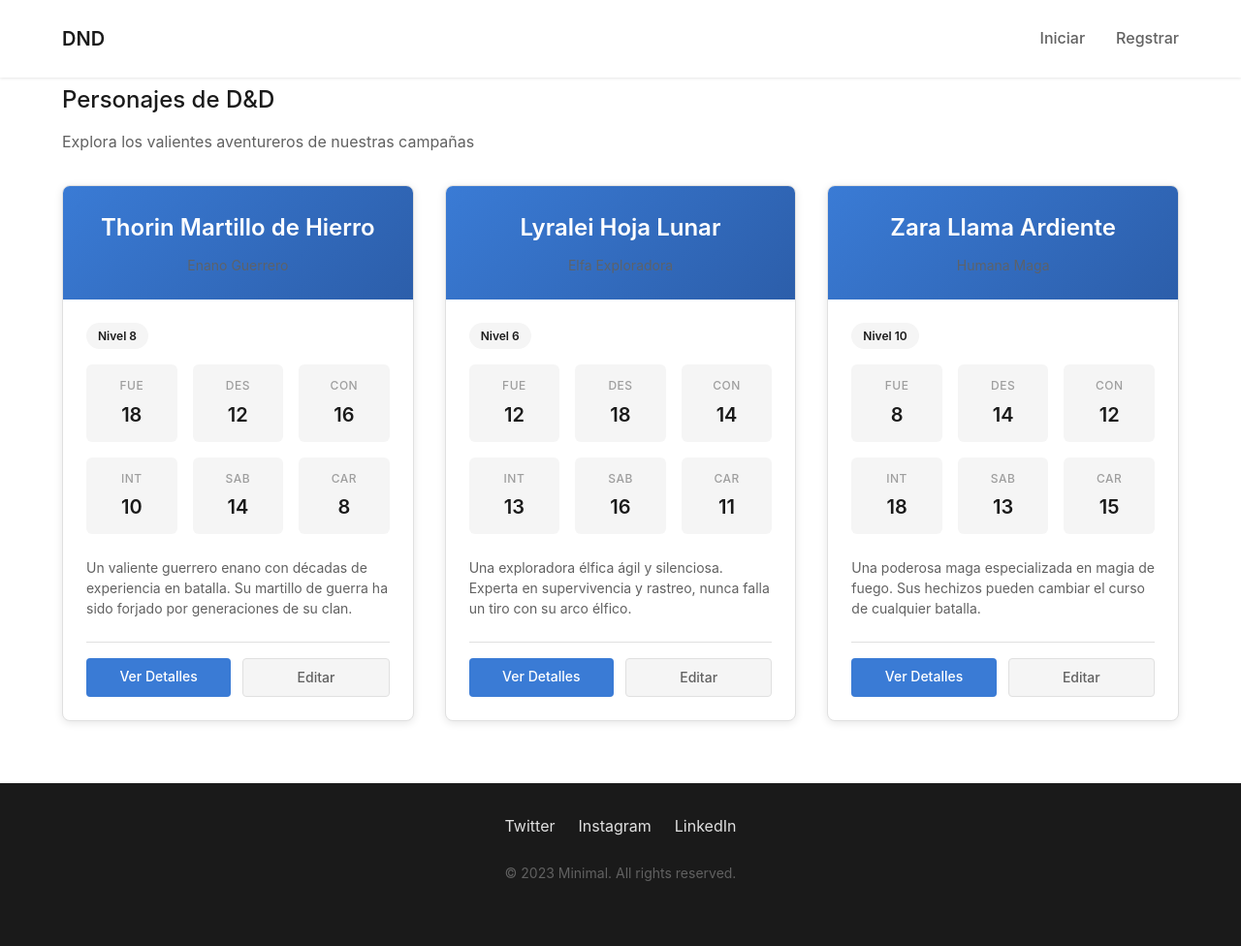
After one commit to NahuCampo/DND-python-version, a Flask app: page /personaje/crear in a window 1280 px wide. The commit adds this page. Shown: the whole page at 97% size. Run offline with Flask 3, Linux system fonts and the light colour scheme.

Commit message:
vista de cartas de personajes

```diff
--- a/app.py
+++ b/app.py
@@ -9,6 +9,9 @@ app = Flask(__name__)
 def index():
     return render_template('index.html')
 
+@app.route('/personaje/crear')
+def crearPersonaje():
+    return render_template('personajes.html')
 
 if __name__ == '__main__':
     app.run(debug=True)
--- a/static/styles.css
+++ b/static/styles.css
@@ -46,7 +46,7 @@ h2 {
 p {
     font-size: 1rem;
     color: var(--gray-700);
-    max-width: 60ch;
+    max-width: auto;
     margin-bottom: 2rem;
 }
 
@@ -151,6 +151,150 @@ footer {
     font-size: 0.875rem;
 }
 
+/* Cards Section */
+.cards-section {
+    padding: 4rem 5%;
+    margin-top: 25px;
+    background-color: var(--white);
+}
+
+.cards-container {
+    max-width: 1200px;
+    margin: 0 auto;
+}
+
+.cards-grid {
+    display: grid;
+    grid-template-columns: repeat(auto-fit, minmax(300px, 1fr));
+    gap: 2rem;
+    margin-top: 2rem;
+}
+
+/* Character Card */
+.character-card {
+    background-color: var(--white);
+    border-radius: 8px;
+    box-shadow: 0 2px 8px rgba(0, 0, 0, 0.1);
+    overflow: hidden;
+    transition: all 0.3s ease;
+    border: 1px solid var(--gray-300);
+}
+
+.character-card:hover {
+    transform: translateY(-4px);
+    box-shadow: 0 8px 24px rgba(0, 0, 0, 0.15);
+}
+
+.card-header {
+    background: linear-gradient(135deg, var(--accent), var(--accent-hover));
+    color: var(--white);
+    padding: 1.5rem;
+    text-align: center;
+}
+
+.character-name {
+    font-size: 1.5rem;
+    font-weight: 600;
+    margin-bottom: 0.5rem;
+}
+
+.character-class-race {
+    font-size: 0.875rem;
+    opacity: 0.9;
+    margin-bottom: 0;
+}
+
+.card-body {
+    padding: 1.5rem;
+}
+
+.character-level {
+    display: inline-block;
+    background-color: var(--gray-100);
+    color: var(--black);
+    padding: 0.25rem 0.75rem;
+    border-radius: 20px;
+    font-size: 0.75rem;
+    font-weight: 600;
+    margin-bottom: 1rem;
+}
+
+.stats-grid {
+    display: grid;
+    grid-template-columns: repeat(3, 1fr);
+    gap: 1rem;
+    margin-bottom: 1.5rem;
+}
+
+.stat-item {
+    text-align: center;
+    padding: 0.75rem;
+    background-color: var(--gray-100);
+    border-radius: 6px;
+}
+
+.stat-label {
+    font-size: 0.75rem;
+    color: var(--gray-500);
+    font-weight: 500;
+    text-transform: uppercase;
+    letter-spacing: 0.5px;
+    margin-bottom: 0.25rem;
+}
+
+.stat-value {
+    font-size: 1.25rem;
+    font-weight: 600;
+    color: var(--black);
+}
+
+.character-description {
+    font-size: 0.875rem;
+    color: var(--gray-700);
+    line-height: 1.5;
+    margin-bottom: 1.5rem;
+}
+
+.card-footer {
+    display: flex;
+    gap: 0.75rem;
+    padding-top: 1rem;
+    border-top: 1px solid var(--gray-300);
+}
+
+.btn-small {
+    flex: 1;
+    padding: 0.5rem 1rem;
+    font-size: 0.875rem;
+    text-align: center;
+    border-radius: 4px;
+    text-decoration: none;
+    font-weight: 500;
+    transition: all 0.2s ease;
+}
+
+.btn-primary {
+    background-color: var(--accent);
+    color: var(--white);
+}
+
+.btn-primary:hover {
+    background-color: var(--accent-hover);
+}
+
+.btn-secondary {
+    background-color: var(--gray-100);
+    color: var(--gray-700);
+    border: 1px solid var(--gray-300);
+}
+
+.btn-secondary:hover {
+    background-color: var(--gray-300);
+    color: var(--black);
+}
+
+
+
 /* Responsive Adjustments */
 @media (max-width: 768px) {
     .nav-links {
@@ -173,3 +317,39 @@ footer {
         gap: 1rem;
     }
 }
+
+
+
+
+
+/* Responsive Adjustments for Cards */
+@media (max-width: 768px) {
+    .cards-grid {
+        grid-template-columns: 1fr;
+        gap: 1.5rem;
+    }
+
+    .stats-grid {
+        grid-template-columns: repeat(2, 1fr);
+    }
+}
+
+@media (max-width: 480px) {
+    .cards-section {
+        padding: 2rem 5%;
+    }
+
+    .card-header,
+    .card-body {
+        padding: 1rem;
+    }
+
+    .stats-grid {
+        grid-template-columns: 1fr;
+        gap: 0.75rem;
+    }
+
+    .card-footer {
+        flex-direction: column;
+    }
+}
--- a/templates/base.html
+++ b/templates/base.html
@@ -8,12 +8,15 @@
 </head>
 <body>
     <nav class="navbar">
-        <a href="#" class="logo">DND</a>
+        <a href="{{url_for('index')}}" class="logo">DND</a>
         <ul class="nav-links">
+            {% if session['user'] %}
             <li><a href="#" class="nav-link">Home</a></li>
             <li><a href="#" class="nav-link">Services</a></li>
-            <li><a href="#" class="nav-link">About</a></li>
-            <li><a href="#" class="nav-link">Contact</a></li>
+            {%else%}
+            <li><a href="#" class="nav-link">Iniciar</a></li>
+            <li><a href="#" class="nav-link">Regstrar</a></li>
+            {%endif%}
         </ul>
     </nav>
 
--- a/templates/index.html
+++ b/templates/index.html
@@ -2,10 +2,10 @@
 {% block content %}
 <section class="hero">
     <div class="hero-content">
-        <h1>Elegant Simplicity</h1>
+        <h1>Personajes al Alcance</h1>
         <p>A minimalist approach to design that emphasizes clarity, functionality, and timeless aesthetics. Perfectly
             balanced spaces crafted with intention.</p>
-        <a href="#" class="btn">Explore Our Work</a>
+        <a href="{{ url_for('crearPersonaje') }}" class="btn">Nuevo Personaje</a>
     </div>
 </section>
 {% endblock %}
--- /dev/null
+++ b/templates/personajes.html
@@ -0,0 +1,153 @@
+{% extends "base.html" %}
+{% block content %}
+
+<section class="cards-section">
+    <div class="cards-container">
+        <h2>Personajes de D&D</h2>
+        <p>Explora los valientes aventureros de nuestras campañas</p>
+
+        <div class="cards-grid">
+            <!-- Card 1 -->
+            <div class="character-card">
+                <div class="card-header">
+                    <h3 class="character-name">Thorin Martillo de Hierro</h3>
+                    <p class="character-class-race">Enano Guerrero</p>
+                </div>
+                <div class="card-body">
+                    <span class="character-level">Nivel 8</span>
+
+                    <div class="stats-grid">
+                        <div class="stat-item">
+                            <div class="stat-label">FUE</div>
+                            <div class="stat-value">18</div>
+                        </div>
+                        <div class="stat-item">
+                            <div class="stat-label">DES</div>
+                            <div class="stat-value">12</div>
+                        </div>
+                        <div class="stat-item">
+                            <div class="stat-label">CON</div>
+                            <div class="stat-value">16</div>
+                        </div>
+                        <div class="stat-item">
+                            <div class="stat-label">INT</div>
+                            <div class="stat-value">10</div>
+                        </div>
+                        <div class="stat-item">
+                            <div class="stat-label">SAB</div>
+                            <div class="stat-value">14</div>
+                        </div>
+                        <div class="stat-item">
+                            <div class="stat-label">CAR</div>
+                            <div class="stat-value">8</div>
+                        </div>
+                    </div>
+
+                    <p class="character-description">
+                        Un valiente guerrero enano con décadas de experiencia en batalla. Su martillo de guerra ha sido forjado por generaciones de su clan.
+                    </p>
+
+                    <div class="card-footer">
+                        <a href="#" class="btn-small btn-primary">Ver Detalles</a>
+                        <a href="#" class="btn-small btn-secondary">Editar</a>
+                    </div>
+                </div>
+            </div>
+
+            <!-- Card 2 -->
+            <div class="character-card">
+                <div class="card-header">
+                    <h3 class="character-name">Lyralei Hoja Lunar</h3>
+                    <p class="character-class-race">Elfa Exploradora</p>
+                </div>
+                <div class="card-body">
+                    <span class="character-level">Nivel 6</span>
+
+                    <div class="stats-grid">
+                        <div class="stat-item">
+                            <div class="stat-label">FUE</div>
+                            <div class="stat-value">12</div>
+                        </div>
+                        <div class="stat-item">
+                            <div class="stat-label">DES</div>
+                            <div class="stat-value">18</div>
+                        </div>
+                        <div class="stat-item">
+                            <div class="stat-label">CON</div>
+                            <div class="stat-value">14</div>
+                        </div>
+                        <div class="stat-item">
+                            <div class="stat-label">INT</div>
+                            <div class="stat-value">13</div>
+                        </div>
+                        <div class="stat-item">
+                            <div class="stat-label">SAB</div>
+                            <div class="stat-value">16</div>
+                        </div>
+                        <div class="stat-item">
+                            <div class="stat-label">CAR</div>
+                            <div class="stat-value">11</div>
+                        </div>
+                    </div>
+
+                    <p class="character-description">
+                        Una exploradora élfica ágil y silenciosa. Experta en supervivencia y rastreo, nunca falla un tiro con su arco élfico.
+                    </p>
+
+                    <div class="card-footer">
+                        <a href="#" class="btn-small btn-primary">Ver Detalles</a>
+                        <a href="#" class="btn-small btn-secondary">Editar</a>
+                    </div>
+                </div>
+            </div>
+
+            <!-- Card 3 -->
+            <div class="character-card">
+                <div class="card-header">
+                    <h3 class="character-name">Zara Llama Ardiente</h3>
+                    <p class="character-class-race">Humana Maga</p>
+                </div>
+                <div class="card-body">
+                    <span class="character-level">Nivel 10</span>
+
+                    <div class="stats-grid">
+                        <div class="stat-item">
+                            <div class="stat-label">FUE</div>
+                            <div class="stat-value">8</div>
+                        </div>
+                        <div class="stat-item">
+                            <div class="stat-label">DES</div>
+                            <div class="stat-value">14</div>
+                        </div>
+                        <div class="stat-item">
+                            <div class="stat-label">CON</div>
+                            <div class="stat-value">12</div>
+                        </div>
+                        <div class="stat-item">
+                            <div class="stat-label">INT</div>
+                            <div class="stat-value">18</div>
+                        </div>
+                        <div class="stat-item">
+                            <div class="stat-label">SAB</div>
+                            <div class="stat-value">13</div>
+                        </div>
+                        <div class="stat-item">
+                            <div class="stat-label">CAR</div>
+                            <div class="stat-value">15</div>
+                        </div>
+                    </div>
+
+                    <p class="character-description">
+                        Una poderosa maga especializada en magia de fuego. Sus hechizos pueden cambiar el curso de cualquier batalla.
+                    </p>
+
+                    <div class="card-footer">
+                        <a href="#" class="btn-small btn-primary">Ver Detalles</a>
+                        <a href="#" class="btn-small btn-secondary">Editar</a>
+                    </div>
+                </div>
+            </div>
+        </div>
+    </div>
+</section>
+{% endblock %}
```
